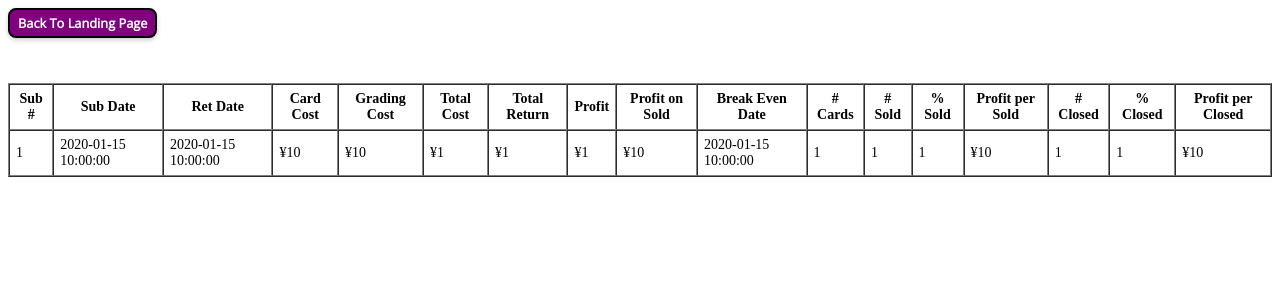
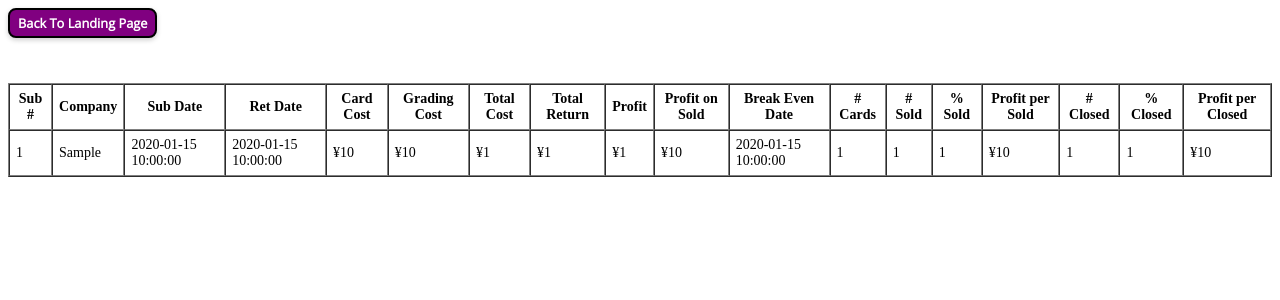
Before and after one commit to J-Twomey/inventory-app, a FastAPI app: template templates/submissions_summary_view.html in a window 1280 px wide. Shown: the top 300 px of the page. Run offline with FastAPI, Linux system fonts and the light colour scheme; the template is opened without the code that fills it: most values are stand-ins (such as "Sample title", 1, 10 or a date in 2020).

Commit message:
display submission company in submissions table

```diff
--- a/src/models.py
+++ b/src/models.py
@@ -552,7 +552,7 @@ class GradingRecord(Base):
             id=self.id,
             item_id=self.item_id,
             submission_number=self.submission_number,
-            submission_company=self.submission_company,
+            submission_company=GradingCompany(self.submission_company).name,
             grading_fee=self.grading_fee,
             grade=self.grade,
             cert=self.cert,
--- a/src/routers.py
+++ b/src/routers.py
@@ -214,7 +214,6 @@ def view_grading_records(
         {
             'request': request,
             'records': display_records,
-            'grading_company_enum': GradingCompany,
         },
     )
 
--- a/src/schemas.py
+++ b/src/schemas.py
@@ -927,7 +927,7 @@ class GradingRecordDisplay(BaseModel):
     id: int
     item_id: int
     submission_number: int
-    submission_company: int
+    submission_company: str
     grading_fee: int | None = None
     grade: float | None = None
     cert: int | None = None
--- a/templates/grading_records_view.html
+++ b/templates/grading_records_view.html
@@ -44,7 +44,7 @@
           <td>{{ record.set_name }}</td>
           <td>{{ record.language }}</td>
           <td>{{ record.category }}</td>
-          <td>{{ grading_company_enum(record.submission_company).name }}</td>
+          <td>{{ record.submission_company }}</td>
           <td class="centre-aligned {{ 'faint' if record.grade is none else '' }}">{{ record.cert }}</td>
           <td class="centre-aligned {{ 'faint' if record.grade is none else '' }}">
               {% if record.grade is none %}
--- a/templates/submissions_summary_view.html
+++ b/templates/submissions_summary_view.html
@@ -14,6 +14,7 @@
     <thead>
       <tr>
         <th>Sub #</th>
+        <th>Company</th>
         <th>Sub Date</th>
         <th>Ret Date</th>
         <th>Card Cost</th>
@@ -36,6 +37,7 @@
       {% for summary in submission_summaries %}
         <tr>
           <td>{{ summary.submission_number }}</td>
+          <td>{{ summary.submission_company }}</td>
           <td>{{ summary.submission_date }}</td>
           <td>{{ summary.return_date }}</td>
           <td>{{ summary.card_cost | yen }}</td>
```
